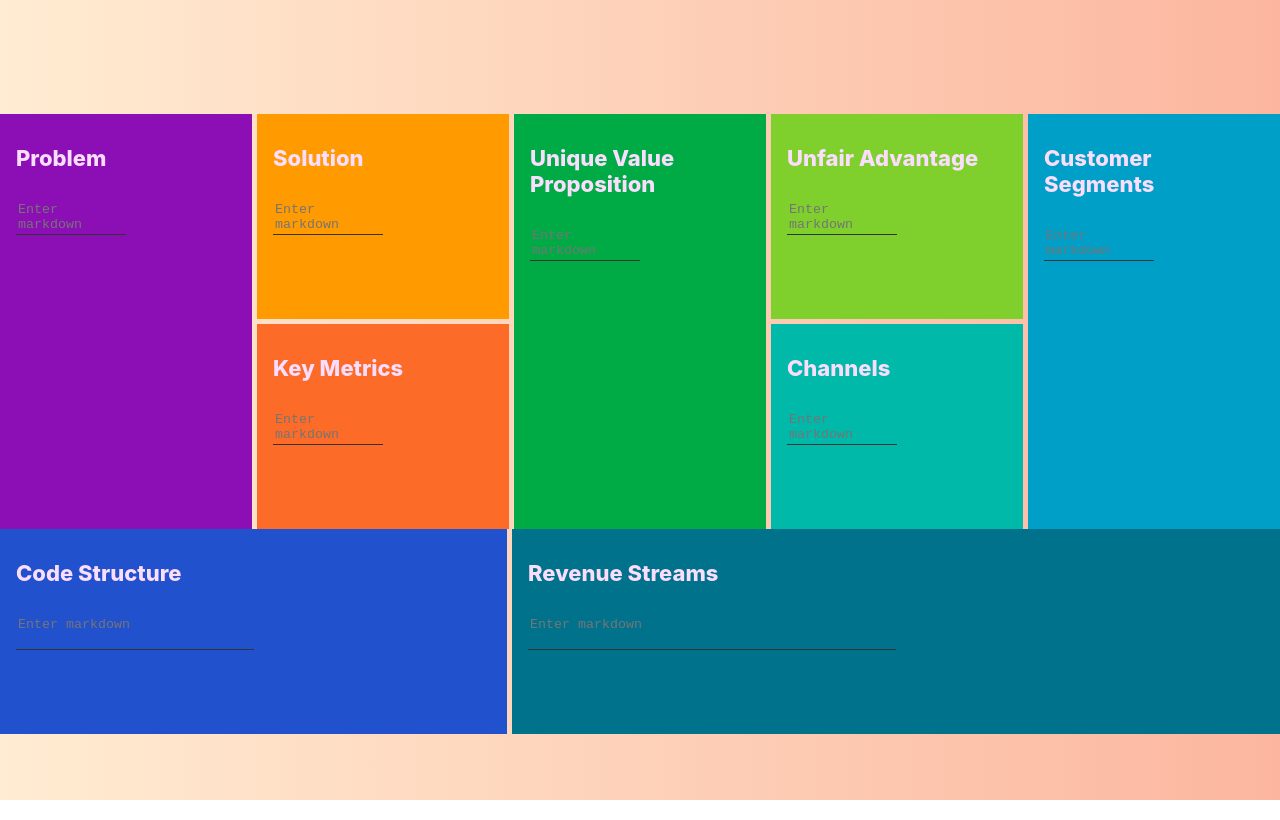
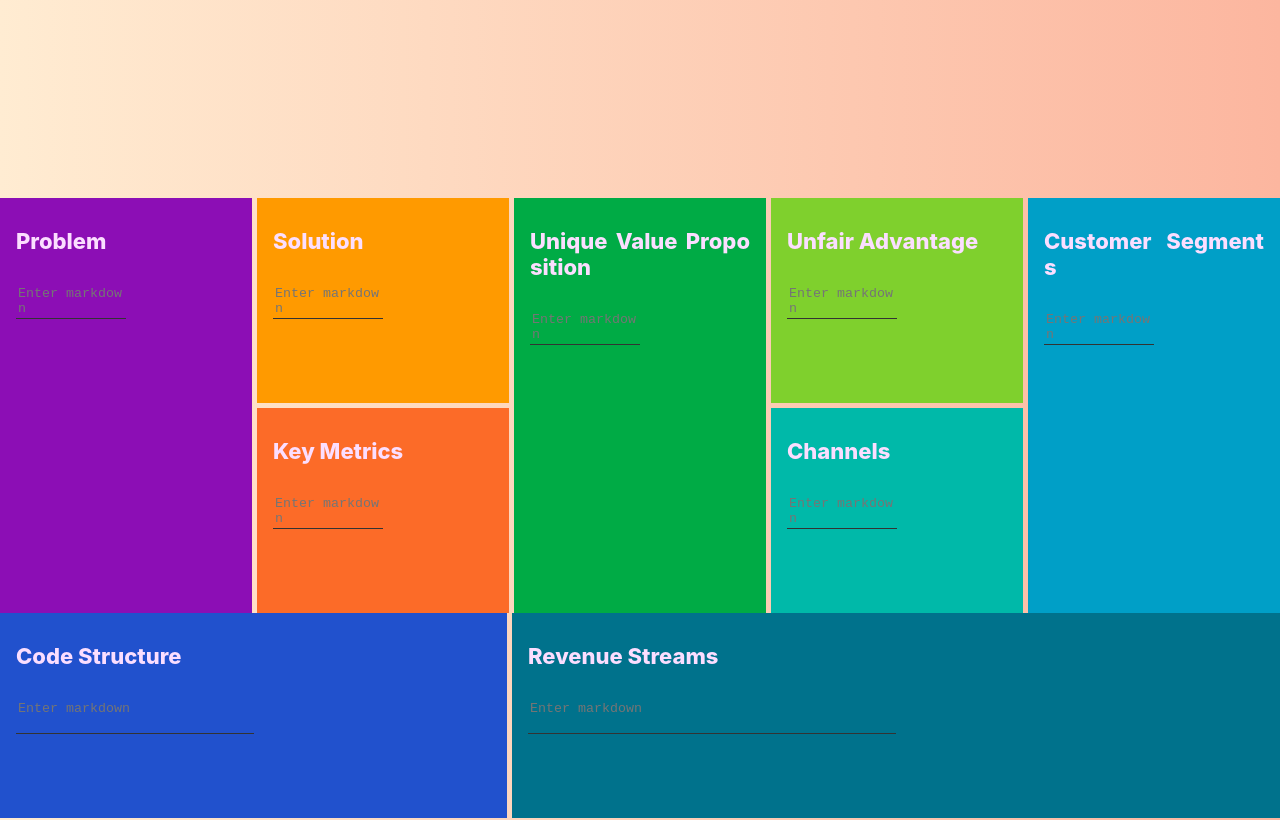
Before and after one commit to mayankagnihotri7/canvanizer, a React (Create React App) app: page /canvas in a window 1280 px wide. Shown: the top 820 px of the page. Built offline with nearby package versions, Linux system fonts and the light colour scheme.

Commit message:
UI improvement

```diff
--- a/src/App.js
+++ b/src/App.js
@@ -1,48 +1,15 @@
 import React, { Component } from "react";
-import { withStyles } from "@material-ui/core/styles";
-// import Paper from "@material-ui/core/Paper";
-// import Grid from "@material-ui/core/Grid";
-// import CssBaseline from "@material-ui/core/CssBaseline";
-// import Typography from "@material-ui/core/Typography";
-// import Container from "@material-ui/core/Container";
-// import ReactMarkdown from "react-markdown";
 import { Switch, Route } from "react-router-dom";
 import Home from "./Home";
-import Header from "./Header";
 import LeanCanvas from "./LeanCanvas";
 
-const styles = (theme) => ({
-  root: {
-    flexGrow: 1,
-  },
-  paper: {
-    padding: theme.spacing(2),
-    textAlign: "center",
-    color: theme.palette.text.secondary,
-  },
-});
-
 class App extends Component {
-  // constructor() {
-  //   super();
-  //   this.state = {
-  //     header: "",
-  //     side: "",
-  //   };
-  // }
-
-  // handleChange = ({ target: { name, value } }) => {
-  //   this.setState({ [name]: value });
-  // };
-
   render() {
     return (
       <>
-        {/* <Header /> */}
         <Switch>
           <Route path="/" component={Home} exact />
           <Route path="/canvas" component={LeanCanvas} exact />
-          {/* <Home /> */}
           <LeanCanvas />
         </Switch>
       </>
@@ -50,4 +17,4 @@ class App extends Component {
   }
 }
 
-export default withStyles(styles)(App);
+export default App;
--- a/src/LeanCanvas.jsx
+++ b/src/LeanCanvas.jsx
@@ -40,7 +40,8 @@ class LeanCanvas extends Component {
     return (
       <>
         <div className={classes.root}>
-          <div className="wrapper" style={{ marginTop: "3rem" }}>
+          <div style={{ padding: "12.35rem 0" }}>
+            <div className="wrapper">
               <Problem />
               <Solutions />
               <KeyMetrics />
@@ -54,6 +55,7 @@ class LeanCanvas extends Component {
               <RevenueStreams />
             </div>
           </div>
+        </div>
       </>
     );
   }
--- a/src/index.css
+++ b/src/index.css
@@ -1,3 +1,23 @@
+*,
+*::before,
+*::after {
+  box-sizing: border-box;
+}
+
+body {
+  font-family: -apple-system, BlinkMacSystemFont, "Segoe UI", Roboto, Oxygen,
+    Ubuntu, Cantarell, "Open Sans", "Helvetica Neue", sans-serif;
+  background: linear-gradient(to right, #ffecd2, #fcb69f) no-repeat;
+  margin: 0;
+  padding: 0;
+  /* height: 100vh; */
+  display: flex;
+  align-items: center;
+  justify-content: center;
+  word-break: break-all;
+  text-align: justify;
+}
+
 h1 {
   font-size: 22px;
   font-weight: 800;
@@ -33,24 +53,6 @@ h4,
 h5,
 h6 {
   color: #fbdeff;
-}
-
-*,
-*::before,
-*::after {
-  box-sizing: border-box;
-}
-
-body {
-  font-family: -apple-system, BlinkMacSystemFont, "Segoe UI", Roboto, Oxygen,
-    Ubuntu, Cantarell, "Open Sans", "Helvetica Neue", sans-serif;
-  background: linear-gradient(to right, #ffecd2, #fcb69f) no-repeat;
-  margin: 0;
-  padding: 0;
-  height: 100vh;
-  display: flex;
-  align-items: center;
-  justify-content: center;
 }
 
 .wrapper {
```
Also changed, not shown: 15 other files (tests, documents, lock files or other folders). Lines whose indentation alone changed are shown as unchanged.
